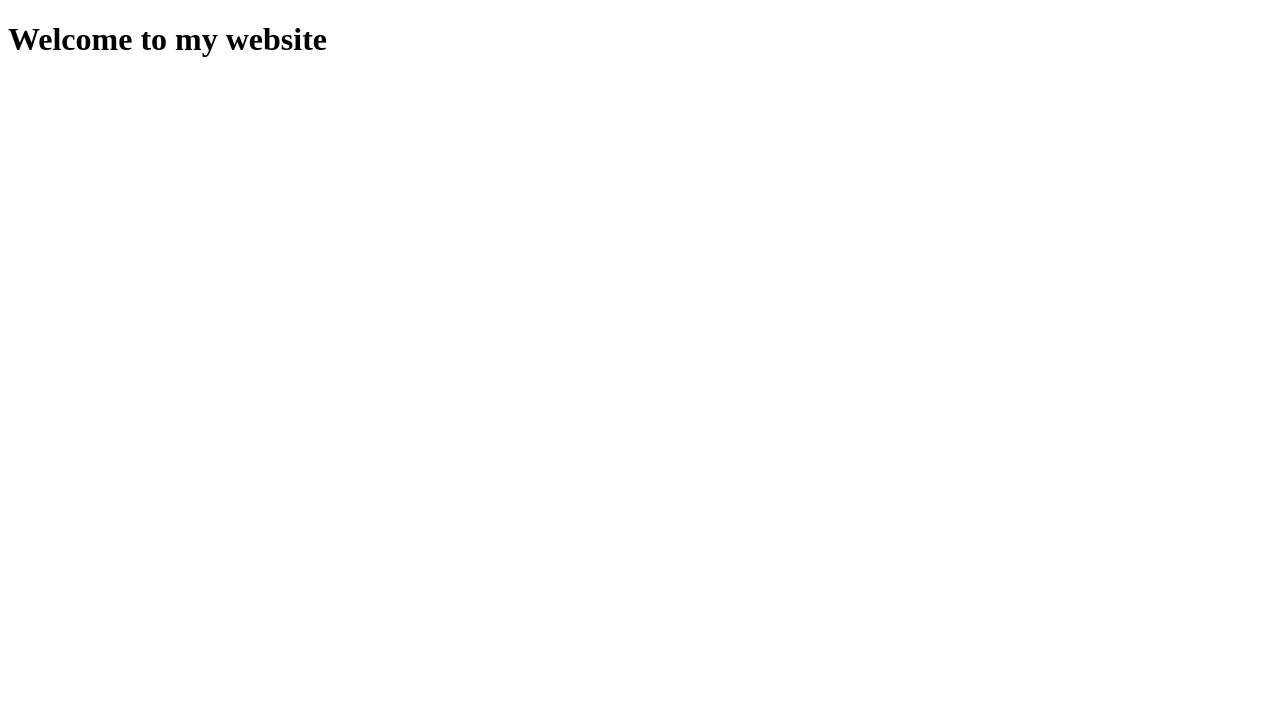
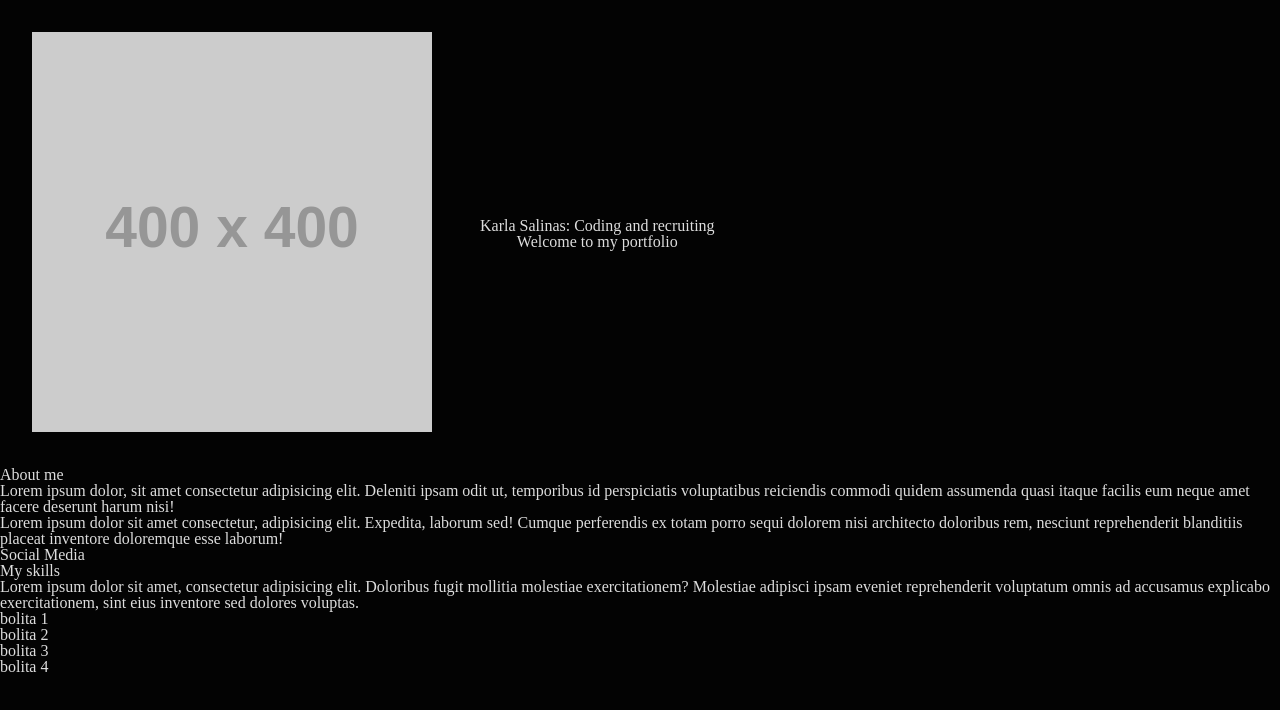
Before and after one commit to XayidePrincess/XayidePrincess.github.io, a plain HTML site: page index.html in a window 1280 px wide. Drawn offline with Linux system fonts and the light colour scheme; placeholder pictures from the web are drawn by us.

Commit message:
Now moving to style

```diff
--- a/index.html
+++ b/index.html
@@ -1,14 +1,81 @@
 <!DOCTYPE html>
 <html>
 
-    <head>
-        <header>
-            <title>Hola</title>
-        </header>
-    </head>
-    <body>
-        <h1>Welcome to my website</h1>
+<head>
+    <title>Karla recluta y programa</title>
+    <link rel="stylesheet" href="reset.css">
+    <link rel="stylesheet" href="styles.css">
+</head>
+<body>
+    <header id="pageheader">
+        <div class="headercontainer">
+
+            <div class="heroimage">
+                <img src="https://via.placeholder.com/400" alt="Karla title photo" />
+            </div>
+            <div class="herotext">
+                <div>
+                    <h1>Karla Salinas: Coding and recruiting</h1>
+                </div>
+                <div>
+                    <h4>
+                        Welcome to my portfolio
+                    </h4>
+                </div>
+            </div>
+        </div>
+    </header>
+    <section>
+        <div id="aboutme">
+            <div>
+                <h2>
+                    About me
+                </h2>
+                <p>
+                    Lorem ipsum dolor, sit amet consectetur adipisicing elit. Deleniti ipsam odit ut, temporibus id
+                    perspiciatis voluptatibus reiciendis commodi quidem assumenda quasi itaque facilis eum neque amet
+                    facere deserunt harum nisi!
+                </p>
+
+            </div>
+            <div>
+                <p>
+                    Lorem ipsum dolor sit amet consectetur, adipisicing elit. Expedita, laborum sed! Cumque perferendis
+                    ex totam porro sequi dolorem nisi architecto doloribus rem, nesciunt reprehenderit blanditiis
+                    placeat inventore doloremque esse laborum!
+                </p>
+            </div>
+            <div>
+                Social Media
+            </div>
+        </div>
+        <div id="skillsection">
+            <div>
+                <h2>
+                    My skills
+                </h2>
+                <p>
+                    Lorem ipsum dolor sit amet, consectetur adipisicing elit. Doloribus fugit mollitia molestiae
+                    exercitationem? Molestiae adipisci ipsam eveniet reprehenderit voluptatum omnis ad accusamus explicabo
+                    exercitationem, sint eius inventore sed dolores voluptas.
+                </p>
+            </div>
+            <div>
+                <div class="bolita">bolita 1
+                </div>
+                <div class="bolita">bolita 2
+                </div>
+                <div class="bolita">bolita 3
+                </div>
+                <div class="bolita">bolita 4
+                </div>
+            </div>
+        </div>
+    </section>
 
 
-    </body>
+
+
+</body>
+
 </html>
--- /dev/null
+++ b/reset.css
@@ -0,0 +1,48 @@
+/* http://meyerweb.com/eric/tools/css/reset/
+   v2.0 | 20110126
+   License: none (public domain)
+*/
+
+html, body, div, span, applet, object, iframe,
+h1, h2, h3, h4, h5, h6, p, blockquote, pre,
+a, abbr, acronym, address, big, cite, code,
+del, dfn, em, img, ins, kbd, q, s, samp,
+small, strike, strong, sub, sup, tt, var,
+b, u, i, center,
+dl, dt, dd, ol, ul, li,
+fieldset, form, label, legend,
+table, caption, tbody, tfoot, thead, tr, th, td,
+article, aside, canvas, details, embed,
+figure, figcaption, footer, header, hgroup,
+menu, nav, output, ruby, section, summary,
+time, mark, audio, video {
+	margin: 0;
+	padding: 0;
+	border: 0;
+	font-size: 100%;
+	font: inherit;
+	vertical-align: baseline;
+}
+/* HTML5 display-role reset for older browsers */
+article, aside, details, figcaption, figure,
+footer, header, hgroup, menu, nav, section {
+	display: block;
+}
+body {
+	line-height: 1;
+}
+ol, ul {
+	list-style: none;
+}
+blockquote, q {
+	quotes: none;
+}
+blockquote:before, blockquote:after,
+q:before, q:after {
+	content: '';
+	content: none;
+}
+table {
+	border-collapse: collapse;
+	border-spacing: 0;
+}
--- /dev/null
+++ b/styles.css
@@ -0,0 +1,15 @@
+body {
+    background-color: #030303;
+    color: #ddd
+}
+.headercontainer {
+    display: flex;
+    padding: 2rem;
+}
+.herotext {
+  display: flex;
+  flex-direction: column;
+  align-items: center;
+  justify-content: center;
+  margin-left: 3rem;
+}
```
